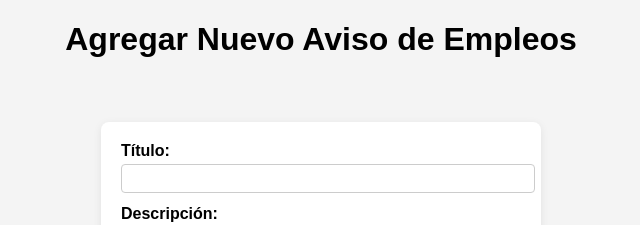
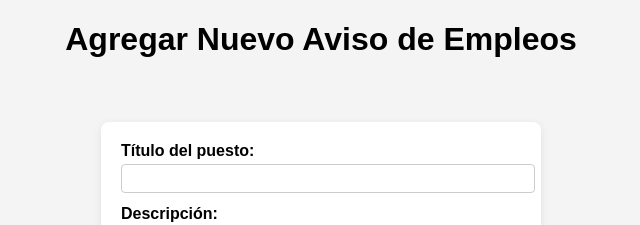
Before and after one commit to Alejandroernal/Aplicaci-n-de-Publicaci-n-de-Avisos-de-Empleos, a React (Vite) app: page /listempresas in a window 1280 px wide. Shown: the top 225 px of the page, without its empty margins (319-959 px from the left). Built offline with nearby package versions, Linux system fonts and the light colour scheme; no server answers.

Commit message:
Se acomodo, el encabezado del objeto, dependiendo el interes en cada pagina

```diff
--- a/src/pages/BusquedaEmpresa.jsx
+++ b/src/pages/BusquedaEmpresa.jsx
@@ -11,11 +11,11 @@ const EmpresaVista = ({ empresa, handleDelete }) => (
   <div className="empresa-list">
     {empresa.map((e, idx) => (
       <div className="empresa-card" key={e.id}>
-        <strong>{e.titulo}</strong>
+        <strong>{e.compania}</strong>
         <p>{e.descripcion}</p>
         <p><b>Localidad:</b> {e.localidad}</p>
         <p><b>Tipo de Contrato:</b> {e.tipocontrato}</p>
-        <p><b>Empresa:</b> {e.compania}</p>
+        <p><b>Titulo del puesto:</b> {e.titulo}</p>
         <p><b>Fecha:</b> {e.fecha}</p>
         <button onClick={() => handleDelete(e.id)}>Eliminar</button>
       </div>
--- a/src/pages/ListEmpresas.jsx
+++ b/src/pages/ListEmpresas.jsx
@@ -16,7 +16,7 @@ const Empresa = ({
 }) => (
   <form className="empresa-form" onSubmit={handleSubmit}>
     <div>
-      <label>Título:</label>
+      <label>Título del puesto:</label>
       <input name="titulo" value={newTitulo} onChange={handleInputChange} required />
     </div>
     <div>
```
